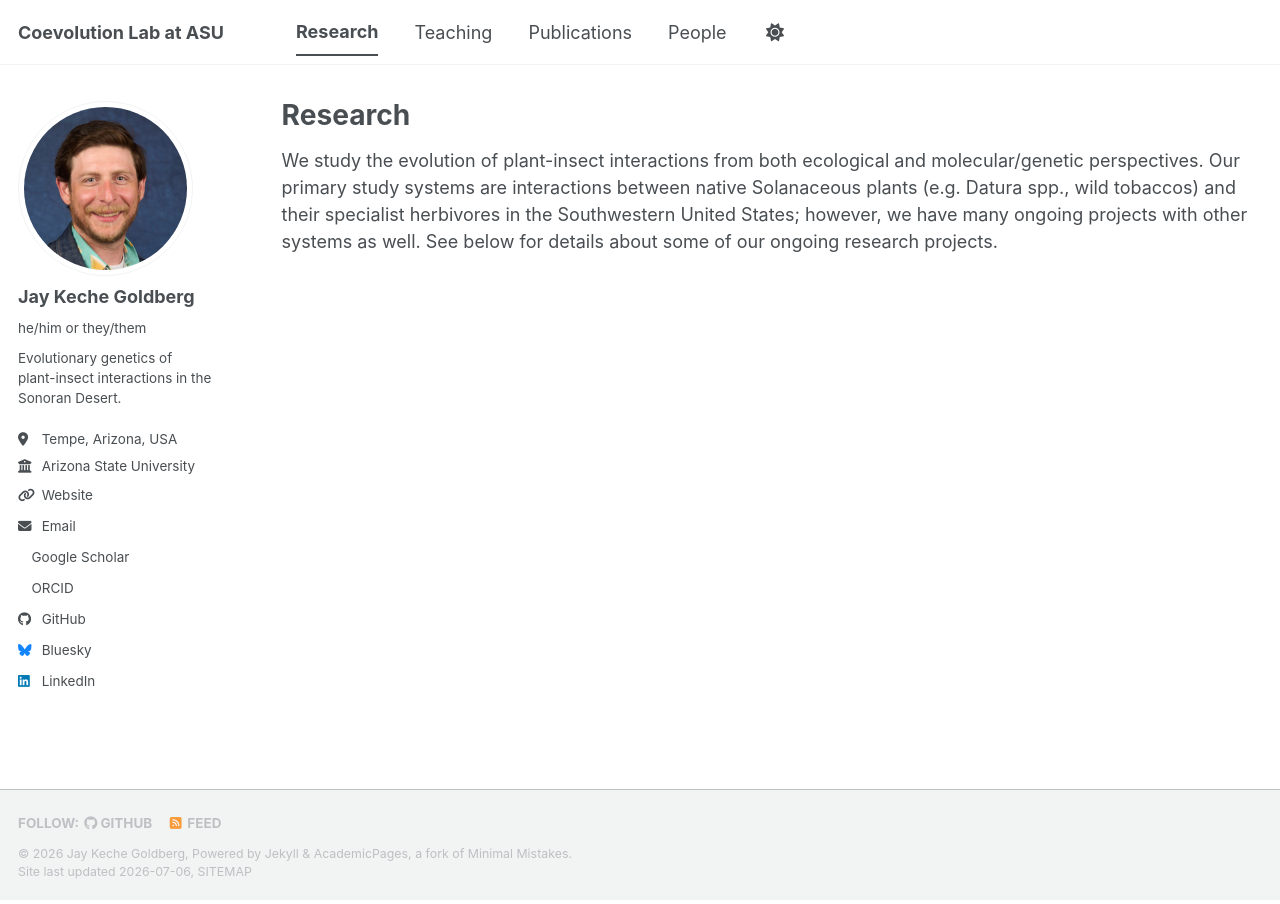
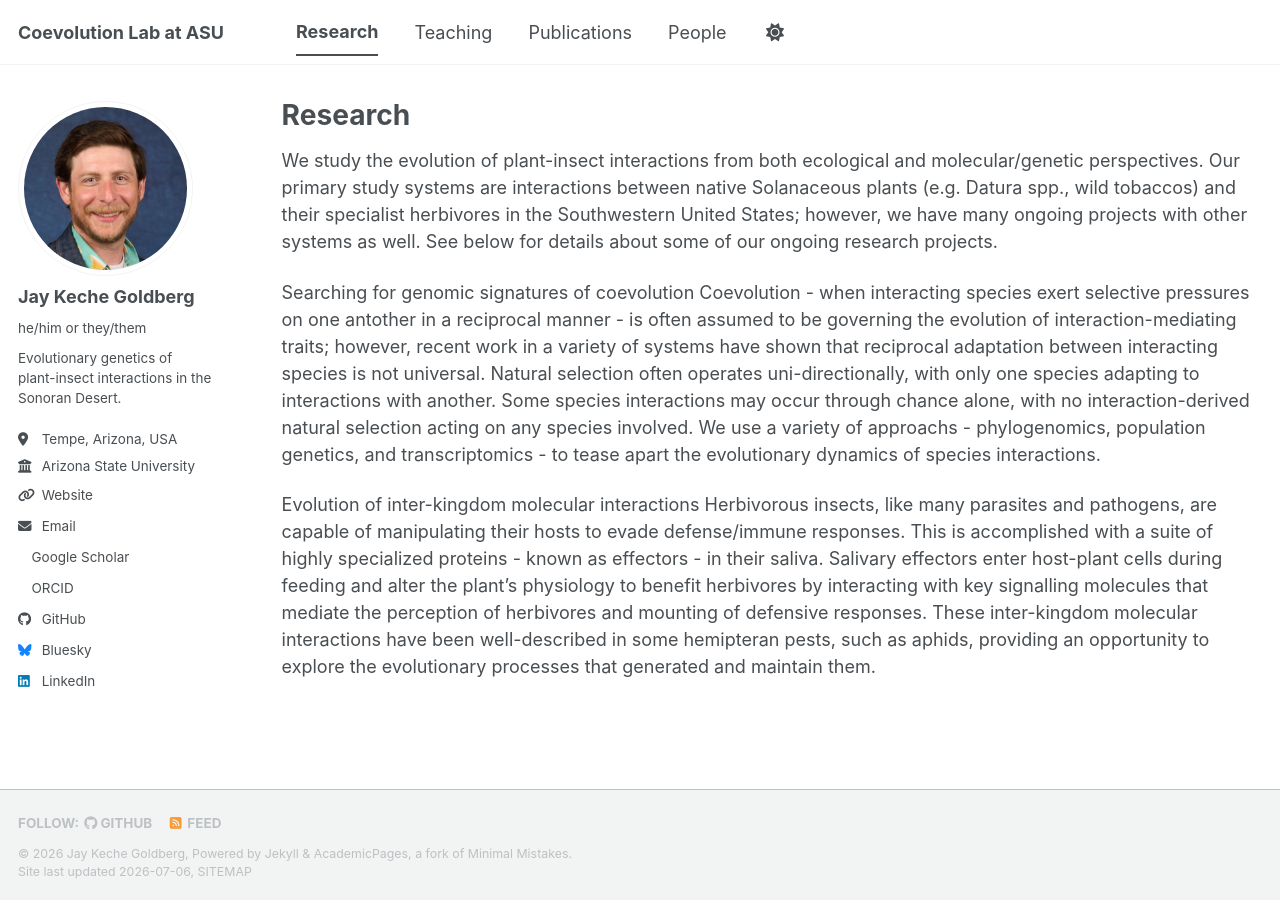
Before and after one commit to caterpillar-coevolution/jaykgoldberg.github.io, a Jekyll site: the page built from _pages/research.md, in a window 1280 px wide. Built offline with Jekyll 4.4.1, drawn with Linux system fonts in a browser that asks for light colours; a style sheet for code colours, icons or effects is not loaded.

Commit message:
Update research.md

```diff
--- a/_pages/research.md
+++ b/_pages/research.md
@@ -6,3 +6,9 @@ author_profile: true
 ---
 
 We study the evolution of plant-insect interactions from both ecological and molecular/genetic perspectives. Our primary study systems are interactions between native Solanaceous plants (e.g. Datura spp., wild tobaccos) and their specialist herbivores in the Southwestern United States; however, we have many ongoing projects with other systems as well. See below for details about some of our ongoing research projects.
+
+Searching for genomic signatures of coevolution
+  Coevolution - when interacting species exert selective pressures on one antother in a reciprocal manner - is often assumed to be governing the evolution of interaction-mediating traits; however, recent work in a variety of systems have shown that reciprocal adaptation between interacting species is not universal. Natural selection often operates uni-directionally, with only one species adapting to interactions with another. Some species interactions may occur through chance alone, with no interaction-derived natural selection acting on any species involved. We use a variety of approachs - phylogenomics, population genetics, and transcriptomics - to tease apart the evolutionary dynamics of species interactions.
+
+Evolution of inter-kingdom molecular interactions
+  Herbivorous insects, like many parasites and pathogens, are capable of manipulating their hosts to evade defense/immune responses. This is accomplished with a suite of highly specialized proteins - known as effectors - in their saliva. Salivary effectors enter host-plant cells during feeding and alter the plant's physiology to benefit herbivores by interacting with key signalling molecules that mediate the perception of herbivores and mounting of defensive responses. These inter-kingdom molecular interactions have been well-described in some hemipteran pests, such as aphids, providing an opportunity to explore the evolutionary processes that generated and maintain them.
```
